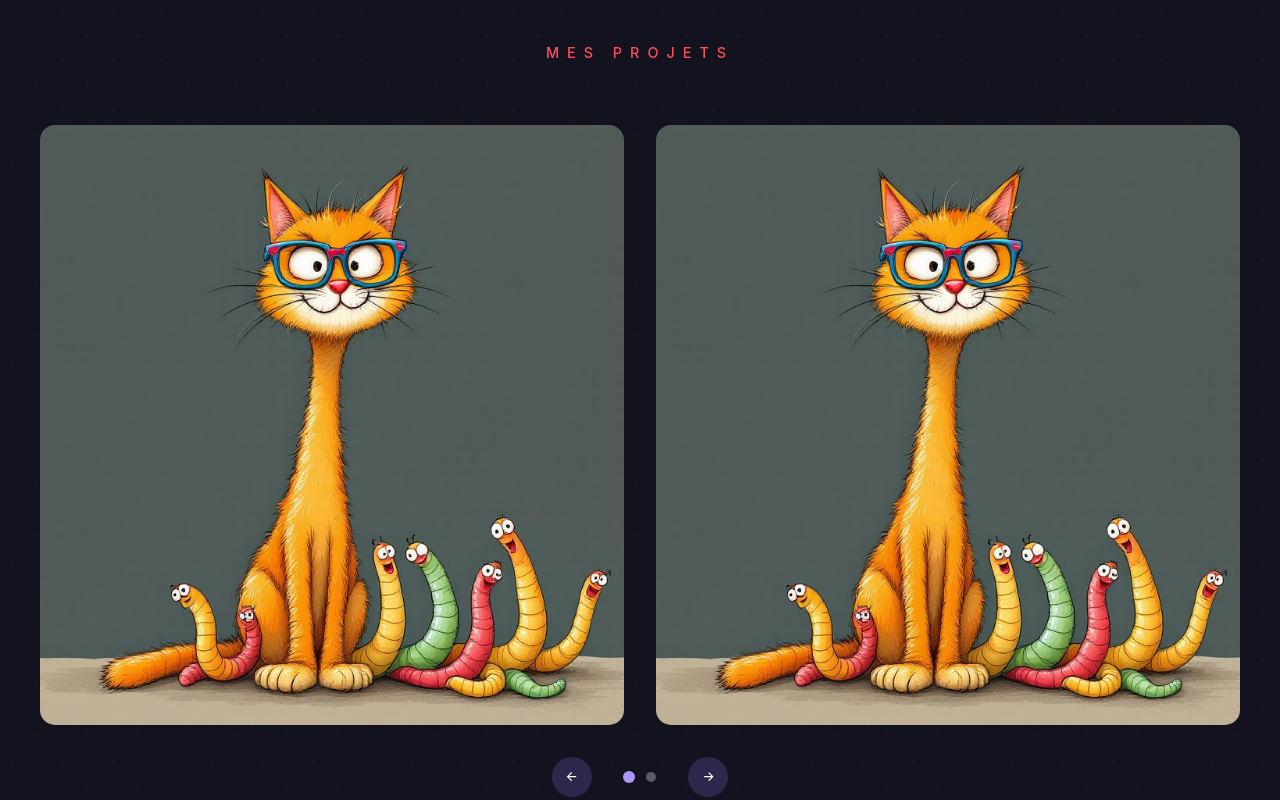
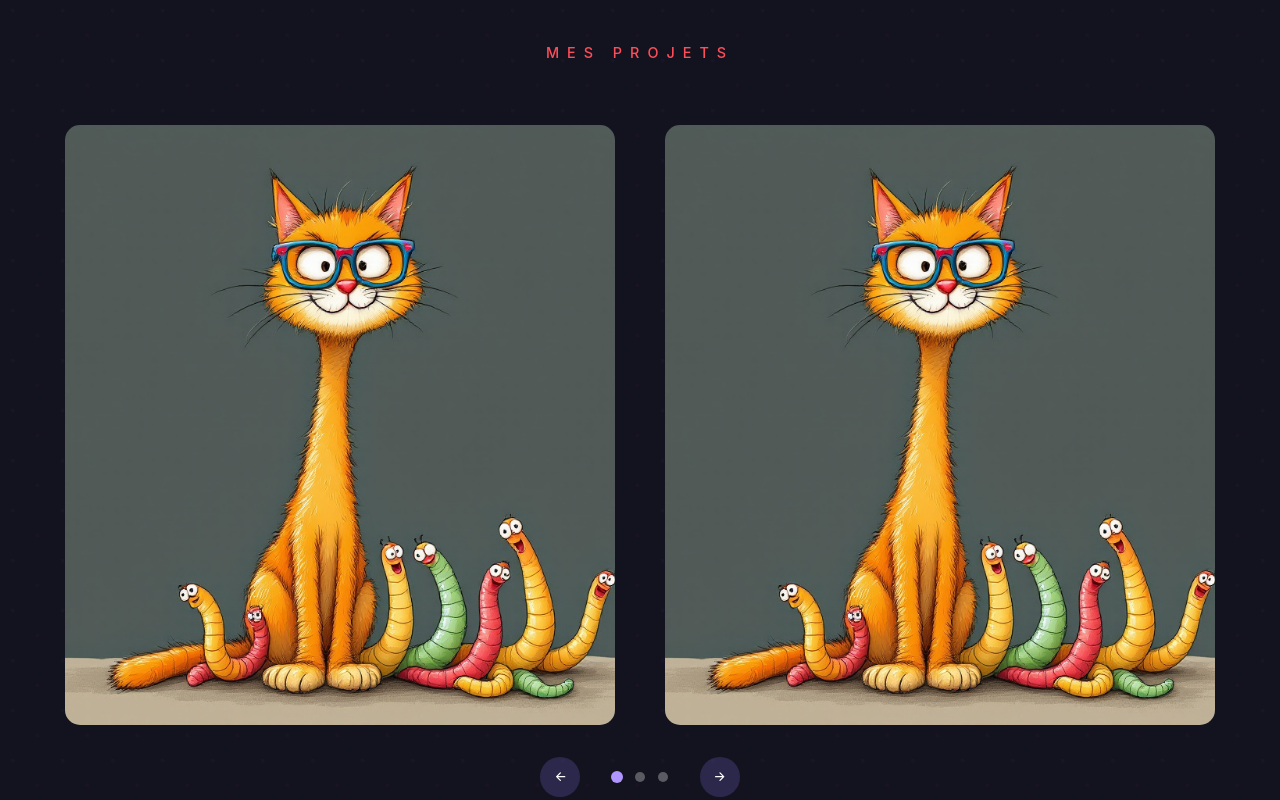
Before and after one commit to helixo01/PortfolioV2, a React (Create React App) app: page / in a window 1280 px wide. Shown: the part 2100-2900 px from the top of the page. Built offline with nearby package versions, Linux system fonts and the light colour scheme.

Commit message:
Edit
Fixed problems with the carousel working correctly.

```diff
--- a/src/features/projects/Projects.css
+++ b/src/features/projects/Projects.css
@@ -97,24 +97,29 @@
   width: 100%;
   height: 600px;
   overflow: hidden;
+  margin: 0 auto;
+  max-width: 1400px;
 }
 
 .carousel-track {
   display: flex;
-  transition: transform 0.5s cubic-bezier(0.4, 0, 0.2, 1);
+  transition: transform 0.8s cubic-bezier(0.45, 0, 0.25, 1);
   height: 100%;
 }
 
 .carousel-slide {
   flex: 0 0 100%;
   height: 100%;
+  padding: 0 2rem;
 }
 
 .projects-grid {
   display: grid;
   grid-template-columns: repeat(2, 1fr);
-  gap: 2rem;
+  gap: 4rem;
   height: 100%;
+  max-width: 1200px;
+  margin: 0 auto;
 }
 
 .project-preview {
@@ -122,6 +127,8 @@
   height: 100%;
   border-radius: 15px;
   overflow: hidden;
+  max-width: 550px;
+  margin: 0 auto;
 }
 
 .project-image-container {
@@ -238,9 +245,24 @@
   opacity: 1;
 }
 
+@media (max-width: 1400px) {
+  .projects-grid {
+    gap: 2rem;
+  }
+
+  .carousel-slide {
+    padding: 0 1rem;
+  }
+}
+
 @media (max-width: 968px) {
   .projects-grid {
     grid-template-columns: 1fr;
+    gap: 2rem;
+  }
+
+  .project-preview {
+    max-width: 100%;
   }
 
   .carousel-container {
@@ -447,12 +469,6 @@
   transition: transform 0.8s cubic-bezier(0.4, 0, 0.2, 1);
 }
 
-@media (max-width: 1400px) {
-  .preview-slide {
-    display: none;
-  }
-}
-
 @media (max-width: 768px) {
   .auto-play-btn {
     font-size: 0.8rem;
--- a/src/features/projects/Projects.js
+++ b/src/features/projects/Projects.js
@@ -3,7 +3,8 @@ import { IoArrowForward, IoArrowBack, IoLogoGithub, IoGlobeOutline } from 'react
 import './Projects.css';
 
 const Projects = ({ language }) => {
-  const [currentIndex, setCurrentIndex] = useState(0);
+  const [currentSlide, setCurrentSlide] = useState(0);
+  const projectsPerSlide = 2;
 
   const projects = [
     {
@@ -69,19 +70,90 @@ const Projects = ({ language }) => {
         github: "https://github.com/username/project4",
         live: "https://project4.com"
       }
+    },
+    {
+      title: language === 'fr' ? "Projet 05" : "Project 05",
+      description: language === 'fr'
+        ? "Application IoT"
+        : "IoT Application",
+      longDescription: language === 'fr'
+        ? "Plateforme IoT pour la gestion et le monitoring d'appareils connectés."
+        : "IoT platform for connected device management and monitoring.",
+      image: "./images/test.png",
+      tags: ["Python", "MQTT", "InfluxDB", "Grafana"],
+      status: "completed",
+      links: {
+        github: "https://github.com/username/project5",
+        live: "https://project5.com"
+      }
+    },
+    {
+      title: language === 'fr' ? "Projet 06" : "Project 06",
+      description: language === 'fr'
+        ? "Intelligence Artificielle"
+        : "Artificial Intelligence",
+      longDescription: language === 'fr'
+        ? "Système de reconnaissance d'images basé sur le deep learning."
+        : "Deep learning-based image recognition system.",
+      image: "./images/test.png",
+      tags: ["TensorFlow", "Python", "OpenCV", "Docker"],
+      status: "in-progress",
+      links: {
+        github: "https://github.com/username/project6",
+        live: "https://project6.com"
+      }
     }
   ];
 
-  const projectsPerSlide = 2;
   const totalSlides = Math.ceil(projects.length / projectsPerSlide);
 
-  const nextSlide = useCallback(() => {
-    setCurrentIndex((prev) => (prev + 1) % totalSlides);
-  }, [totalSlides]);
+  const handleCarouselSlide = useCallback((direction) => {
+    const trackElement = document.querySelector('.carousel-track');
+    if (!trackElement) return;
 
-  const prevSlide = useCallback(() => {
-    setCurrentIndex((prev) => (prev - 1 + totalSlides) % totalSlides);
-  }, [totalSlides]);
+    if (direction === 'next' && currentSlide === totalSlides - 1) {
+      // Animation vers la gauche pour aller au début
+      const firstSlide = trackElement.children[0].cloneNode(true);
+      trackElement.appendChild(firstSlide);
+
+      requestAnimationFrame(() => {
+        trackElement.style.transition = 'transform 0.8s cubic-bezier(0.45, 0, 0.25, 1)';
+        trackElement.style.transform = `translateX(-${(currentSlide + 1) * 100}%)`;
+
+        setTimeout(() => {
+          trackElement.style.transition = 'none';
+          trackElement.removeChild(firstSlide);
+          trackElement.style.transform = `translateX(0%)`;
+          setCurrentSlide(0);
+        }, 800);
+      });
+    } else if (direction === 'prev' && currentSlide === 0) {
+      // Animation vers la droite pour aller à la fin
+      const lastSlide = trackElement.children[totalSlides - 1].cloneNode(true);
+      trackElement.insertBefore(lastSlide, trackElement.firstChild);
+      trackElement.style.transition = 'none';
+      trackElement.style.transform = `translateX(-100%)`;
+
+      requestAnimationFrame(() => {
+        trackElement.style.transition = 'transform 0.8s cubic-bezier(0.45, 0, 0.25, 1)';
+        trackElement.style.transform = `translateX(0%)`;
+
+        setTimeout(() => {
+          trackElement.removeChild(lastSlide);
+          trackElement.style.transition = 'none';
+          trackElement.style.transform = `translateX(-${(totalSlides - 1) * 100}%)`;
+          setCurrentSlide(totalSlides - 1);
+        }, 800);
+      });
+    } else {
+      const nextSlide = direction === 'next'
+        ? (currentSlide + 1) % totalSlides
+        : (currentSlide - 1 + totalSlides) % totalSlides;
+
+      trackElement.style.transition = 'transform 0.8s cubic-bezier(0.45, 0, 0.25, 1)';
+      setCurrentSlide(nextSlide);
+    }
+  }, [currentSlide, totalSlides]);
 
   return (
     <section id="projects" className="projects-section">
@@ -90,21 +162,24 @@ const Projects = ({ language }) => {
 
         <div className="carousel-container">
           <div className="preview-slide prev">
-            {currentIndex > 0 && (
+            {currentSlide > 0 && (
               <img
-                src={projects[currentIndex - 1].image}
+                src={projects[currentSlide - 1].image}
                 alt="Previous project"
               />
             )}
           </div>
 
-          <div className="carousel-track"
-            style={{ transform: `translateX(-${currentIndex * 100}%)` }}
+          <div
+            className="carousel-track"
+            style={{ transform: `translateX(-${currentSlide * 100}%)` }}
           >
             {Array(totalSlides).fill().map((_, slideIndex) => (
               <div key={slideIndex} className="carousel-slide">
                 <div className="projects-grid">
-                  {projects.slice(slideIndex * projectsPerSlide, (slideIndex + 1) * projectsPerSlide).map((project, index) => (
+                  {projects
+                    .slice(slideIndex * projectsPerSlide, (slideIndex + 1) * projectsPerSlide)
+                    .map((project, index) => (
                       <div key={index} className="project-preview">
                         <div className="project-image-container">
                           <img
@@ -164,9 +239,9 @@ const Projects = ({ language }) => {
           </div>
 
           <div className="preview-slide next">
-            {currentIndex < projects.length - 1 && (
+            {currentSlide < projects.length - 1 && (
               <img
-                src={projects[currentIndex + 1].image}
+                src={projects[currentSlide + 1].image}
                 alt="Next project"
               />
             )}
@@ -177,7 +252,7 @@ const Projects = ({ language }) => {
           <div className="projects-navigation">
             <button
               className="nav-button prev"
-              onClick={prevSlide}
+              onClick={() => handleCarouselSlide('prev')}
               aria-label="Previous projects"
             >
               <IoArrowBack />
@@ -186,15 +261,15 @@ const Projects = ({ language }) => {
               {Array(totalSlides).fill().map((_, index) => (
                 <button
                   key={index}
-                  className={`carousel-indicator ${index === currentIndex ? 'active' : ''}`}
-                  onClick={() => setCurrentIndex(index)}
+                  className={`carousel-indicator ${index === currentSlide ? 'active' : ''}`}
+                  onClick={() => setCurrentSlide(index)}
                   aria-label={`Go to slide ${index + 1}`}
                 />
               ))}
             </div>
             <button
               className="nav-button next"
-              onClick={nextSlide}
+              onClick={() => handleCarouselSlide('next')}
               aria-label="Next projects"
             >
               <IoArrowForward />
```
Lines whose indentation alone changed are shown as unchanged.
